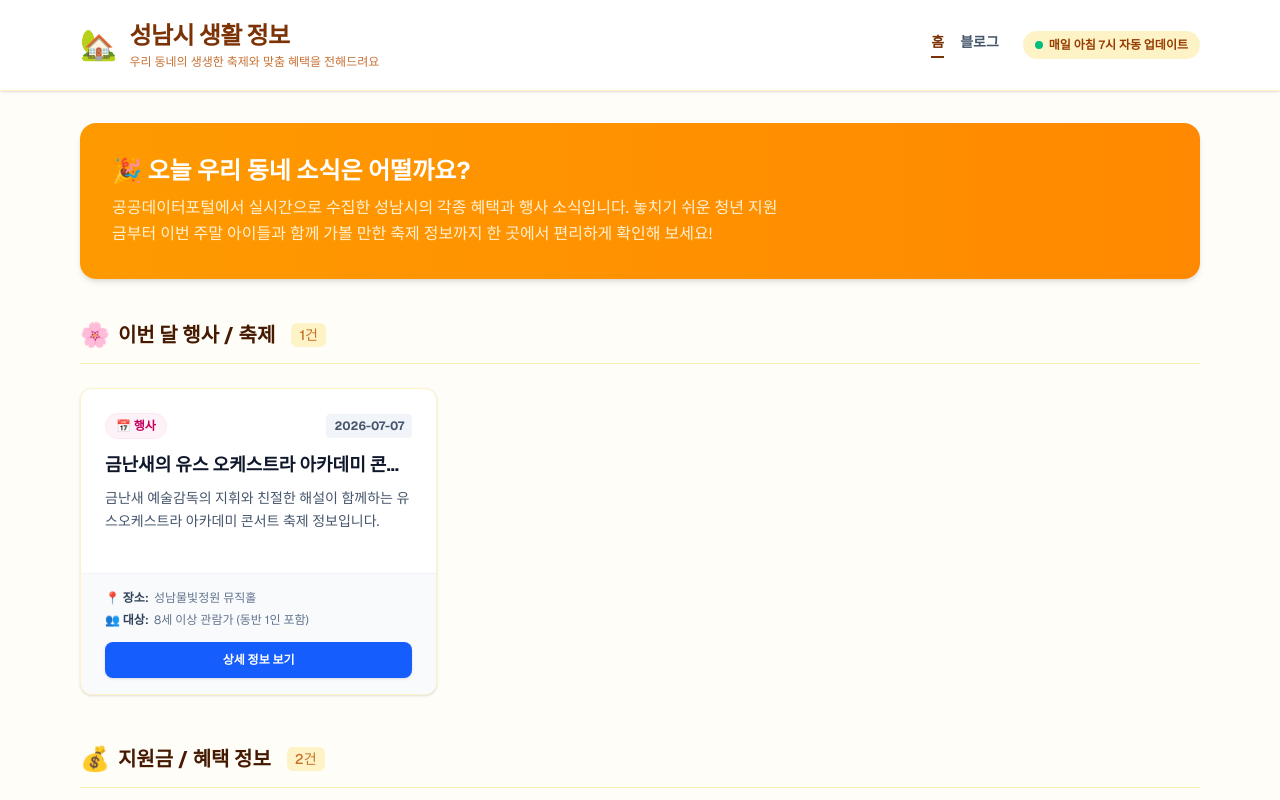
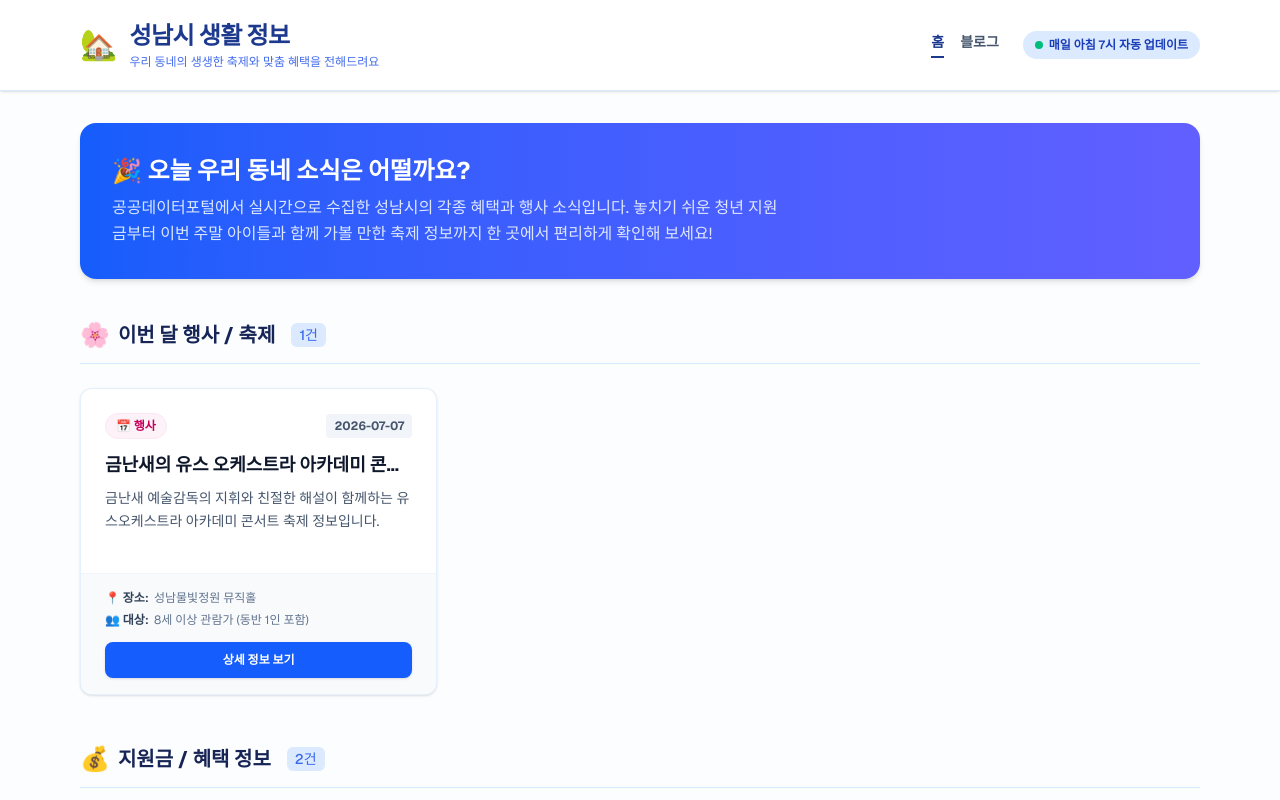
Before and after one commit to kyunghwanchoi747/my-local-info, a Next.js app: page / in a window 1280 px wide. Shown: the top 800 px of the page. Built offline with nearby package versions, Linux system fonts and the light colour scheme.

Commit message:
전체 테마 색상을 따뜻한 노란색에서 시원한 파란색 계열로 변경

```diff
--- a/src/app/blog/[slug]/page.tsx
+++ b/src/app/blog/[slug]/page.tsx
@@ -26,30 +26,30 @@ export default async function BlogPostPage({ params }: PostParams) {
   }
 
   return (
-    <div className="bg-amber-50/40 min-h-screen text-slate-800 font-sans flex flex-col justify-between">
+    <div className="bg-slate-50/40 min-h-screen text-slate-800 font-sans flex flex-col justify-between">
       {/* 상단 헤더 */}
-      <header className="bg-white border-b border-amber-100 sticky top-0 z-10 shadow-sm">
+      <header className="bg-white border-b border-blue-100 sticky top-0 z-10 shadow-sm">
         <div className="max-w-6xl mx-auto px-4 py-5 flex items-center justify-between">
           <div className="flex items-center gap-3">
             <span className="text-3xl">🏡</span>
             <div>
               <Link href="/">
-                <span className="text-2xl font-bold text-amber-900 tracking-tight cursor-pointer">성남시 생활 정보</span>
+                <span className="text-2xl font-bold text-blue-900 tracking-tight cursor-pointer">성남시 생활 정보</span>
               </Link>
-              <p className="text-xs text-amber-700/80 mt-0.5">우리 동네의 생생한 축제와 맞춤 혜택을 전해드려요</p>
+              <p className="text-xs text-blue-700/80 mt-0.5">우리 동네의 생생한 축제와 맞춤 혜택을 전해드려요</p>
             </div>
           </div>
           <div className="flex items-center gap-6">
             <nav className="flex gap-4 text-sm font-bold">
-              <Link href="/" className="text-slate-600 hover:text-amber-900 transition">
+              <Link href="/" className="text-slate-600 hover:text-blue-900 transition">
                 홈
               </Link>
-              <Link href="/blog/" className="text-amber-900 border-b-2 border-amber-900 pb-1 transition">
+              <Link href="/blog/" className="text-blue-900 border-b-2 border-blue-900 pb-1 transition">
                 블로그
               </Link>
             </nav>
             <div className="hidden sm:block">
-              <span className="inline-flex items-center gap-1.5 px-3 py-1.5 rounded-full text-xs font-semibold bg-amber-100 text-amber-800">
+              <span className="inline-flex items-center gap-1.5 px-3 py-1.5 rounded-full text-xs font-semibold bg-blue-100 text-blue-800">
                 <span className="w-2 h-2 rounded-full bg-emerald-500 animate-pulse"></span>
                 매일 아침 7시 자동 업데이트
               </span>
@@ -62,17 +62,17 @@ export default async function BlogPostPage({ params }: PostParams) {
       <main className="max-w-3xl mx-auto px-4 py-10 flex-1 w-full">
         {/* 뒤로가기 버튼 */}
         <Link href="/blog/">
-          <span className="inline-flex items-center text-sm font-semibold text-amber-900 hover:text-amber-700 mb-6 cursor-pointer gap-1">
+          <span className="inline-flex items-center text-sm font-semibold text-blue-900 hover:text-blue-700 mb-6 cursor-pointer gap-1">
             ← 목록으로 돌아가기
           </span>
         </Link>
 
         {/* 블로그 상세 아티클 */}
-        <article className="bg-white rounded-2xl p-6 md:p-10 shadow-sm border border-amber-100/70">
+        <article className="bg-white rounded-2xl p-6 md:p-10 shadow-sm border border-blue-100/70">
           <header className="pb-6 border-b border-slate-100 mb-8">
             <div className="flex flex-wrap items-center gap-2 mb-3">
               {post.category && (
-                <span className="px-2.5 py-1 rounded-full text-xs font-bold bg-amber-100 text-amber-900">
+                <span className="px-2.5 py-1 rounded-full text-xs font-bold bg-blue-100 text-blue-900">
                   {post.category}
                 </span>
               )}
@@ -81,13 +81,13 @@ export default async function BlogPostPage({ params }: PostParams) {
             <h1 className="text-2xl md:text-4xl font-extrabold text-slate-900 leading-tight">
               {post.title}
             </h1>
-            <p className="text-slate-500 mt-4 text-sm md:text-base leading-relaxed border-l-4 border-amber-400 pl-4 py-1">
+            <p className="text-slate-500 mt-4 text-sm md:text-base leading-relaxed border-l-4 border-blue-400 pl-4 py-1">
               {post.summary}
             </p>
           </header>
 
           {/* 마크다운 본문 */}
-          <div className="prose prose-amber max-w-none prose-headings:font-bold prose-a:text-blue-600 hover:prose-a:text-blue-800 leading-relaxed text-slate-700">
+          <div className="prose prose-blue max-w-none prose-headings:font-bold prose-a:text-blue-600 hover:prose-a:text-blue-800 leading-relaxed text-slate-700">
             <ReactMarkdown remarkPlugins={[remarkGfm]}>
               {post.content || ""}
             </ReactMarkdown>
--- a/src/app/page.tsx
+++ b/src/app/page.tsx
@@ -36,30 +36,30 @@ export default function Home() {
   const todayDateString = "2026-06-06"; // 로컬 시간 기준
 
   return (
-    <div className="bg-amber-50/40 min-h-screen text-slate-800 font-sans flex flex-col justify-between">
+    <div className="bg-slate-50/40 min-h-screen text-slate-800 font-sans flex flex-col justify-between">
       {/* 상단 헤더 */}
-      <header className="bg-white border-b border-amber-100 sticky top-0 z-10 shadow-sm">
+      <header className="bg-white border-b border-blue-100 sticky top-0 z-10 shadow-sm">
         <div className="max-w-6xl mx-auto px-4 py-5 flex items-center justify-between">
           <div className="flex items-center gap-3">
             <span className="text-3xl">🏡</span>
             <div>
               <Link href="/">
-                <span className="text-2xl font-bold text-amber-900 tracking-tight cursor-pointer">성남시 생활 정보</span>
+                <span className="text-2xl font-bold text-blue-900 tracking-tight cursor-pointer">성남시 생활 정보</span>
               </Link>
-              <p className="text-xs text-amber-700/80 mt-0.5">우리 동네의 생생한 축제와 맞춤 혜택을 전해드려요</p>
+              <p className="text-xs text-blue-700/80 mt-0.5">우리 동네의 생생한 축제와 맞춤 혜택을 전해드려요</p>
             </div>
           </div>
           <div className="flex items-center gap-6">
             <nav className="flex gap-4 text-sm font-bold">
-              <Link href="/" className="text-amber-900 border-b-2 border-amber-900 pb-1 transition">
+              <Link href="/" className="text-blue-900 border-b-2 border-blue-900 pb-1 transition">
                 홈
               </Link>
-              <Link href="/blog/" className="text-slate-600 hover:text-amber-900 transition">
+              <Link href="/blog/" className="text-slate-600 hover:text-blue-900 transition">
                 블로그
               </Link>
             </nav>
             <div className="hidden sm:block">
-              <span className="inline-flex items-center gap-1.5 px-3 py-1.5 rounded-full text-xs font-semibold bg-amber-100 text-amber-800">
+              <span className="inline-flex items-center gap-1.5 px-3 py-1.5 rounded-full text-xs font-semibold bg-blue-100 text-blue-800">
                 <span className="w-2 h-2 rounded-full bg-emerald-500 animate-pulse"></span>
                 매일 아침 7시 자동 업데이트
               </span>
@@ -71,9 +71,9 @@ export default function Home() {
       {/* 메인 콘텐츠 영역 */}
       <main className="max-w-6xl mx-auto px-4 py-8 flex-1 w-full">
         {/* 상단 웰컴 배너 */}
-        <section className="bg-gradient-to-r from-amber-500 to-orange-400 rounded-2xl p-6 md:p-8 text-white shadow-md mb-10">
+        <section className="bg-gradient-to-r from-blue-600 to-indigo-500 rounded-2xl p-6 md:p-8 text-white shadow-md mb-10">
           <h2 className="text-xl md:text-2xl font-bold mb-2">🎉 오늘 우리 동네 소식은 어떨까요?</h2>
-          <p className="text-sm md:text-base text-amber-50 opacity-90 leading-relaxed max-w-2xl">
+          <p className="text-sm md:text-base text-blue-50 opacity-90 leading-relaxed max-w-2xl">
             공공데이터포털에서 실시간으로 수집한 성남시의 각종 혜택과 행사 소식입니다.
             놓치기 쉬운 청년 지원금부터 이번 주말 아이들과 함께 가볼 만한 축제 정보까지 한 곳에서 편리하게 확인해 보세요!
           </p>
@@ -81,10 +81,10 @@ export default function Home() {
 
         {/* 이번 달 행사/축제 섹션 */}
         <section className="mb-12">
-          <div className="flex items-center gap-2 mb-6 border-b border-amber-200/60 pb-3">
+          <div className="flex items-center gap-2 mb-6 border-b border-blue-200/60 pb-3">
             <span className="text-2xl">🌸</span>
-            <h3 className="text-xl font-bold text-amber-950">이번 달 행사 / 축제</h3>
-            <span className="text-sm font-medium text-amber-700/80 bg-amber-100 px-2 py-0.5 rounded-md ml-2">
+            <h3 className="text-xl font-bold text-blue-950">이번 달 행사 / 축제</h3>
+            <span className="text-sm font-medium text-blue-700/80 bg-blue-100 px-2 py-0.5 rounded-md ml-2">
               {events.length}건
             </span>
           </div>
@@ -93,7 +93,7 @@ export default function Home() {
             {events.map((event) => (
               <div
                 key={event.id}
-                className="bg-white rounded-xl shadow-sm border border-amber-100 hover:shadow-md hover:border-amber-200 transition duration-200 flex flex-col justify-between overflow-hidden"
+                className="bg-white rounded-xl shadow-sm border border-blue-100/70 hover:shadow-md hover:border-blue-200 transition duration-200 flex flex-col justify-between overflow-hidden"
               >
                 <div className="p-6">
                   <div className="flex items-center justify-between mb-3">
@@ -133,10 +133,10 @@ export default function Home() {
 
         {/* 지원금/혜택 정보 섹션 */}
         <section className="mb-8">
-          <div className="flex items-center gap-2 mb-6 border-b border-amber-200/60 pb-3">
+          <div className="flex items-center gap-2 mb-6 border-b border-blue-200/60 pb-3">
             <span className="text-2xl">💰</span>
-            <h3 className="text-xl font-bold text-amber-950">지원금 / 혜택 정보</h3>
-            <span className="text-sm font-medium text-amber-700/80 bg-amber-100 px-2 py-0.5 rounded-md ml-2">
+            <h3 className="text-xl font-bold text-blue-950">지원금 / 혜택 정보</h3>
+            <span className="text-sm font-medium text-blue-700/80 bg-blue-100 px-2 py-0.5 rounded-md ml-2">
               {benefits.length}건
             </span>
           </div>
@@ -145,7 +145,7 @@ export default function Home() {
             {benefits.map((benefit) => (
               <div
                 key={benefit.id}
-                className="bg-white rounded-xl shadow-sm border border-amber-100 hover:shadow-md hover:border-amber-200 transition duration-200 flex flex-col justify-between overflow-hidden"
+                className="bg-white rounded-xl shadow-sm border border-blue-100/70 hover:shadow-md hover:border-blue-200 transition duration-200 flex flex-col justify-between overflow-hidden"
               >
                 <div className="p-6">
                   <div className="flex items-center justify-between mb-3">
```
Also changed, not shown: src/app/blog/page.tsx (+12 -12 lines).
